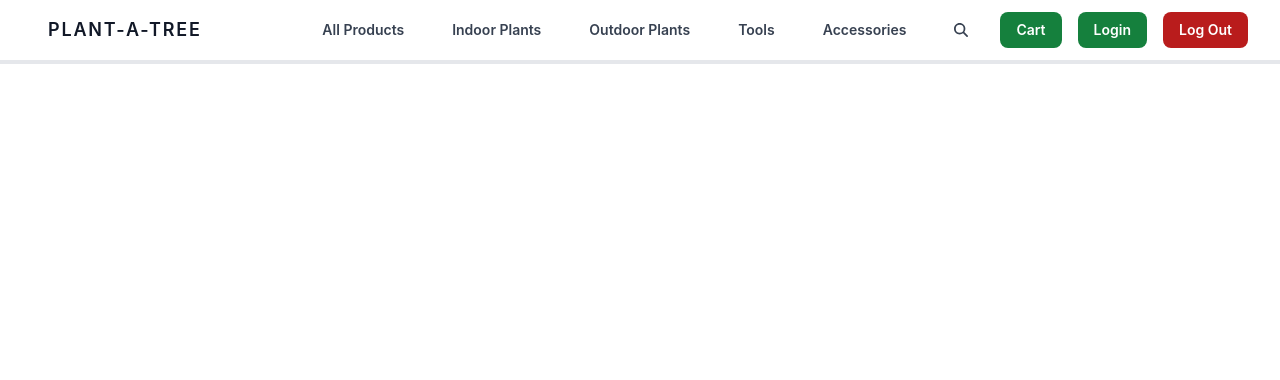
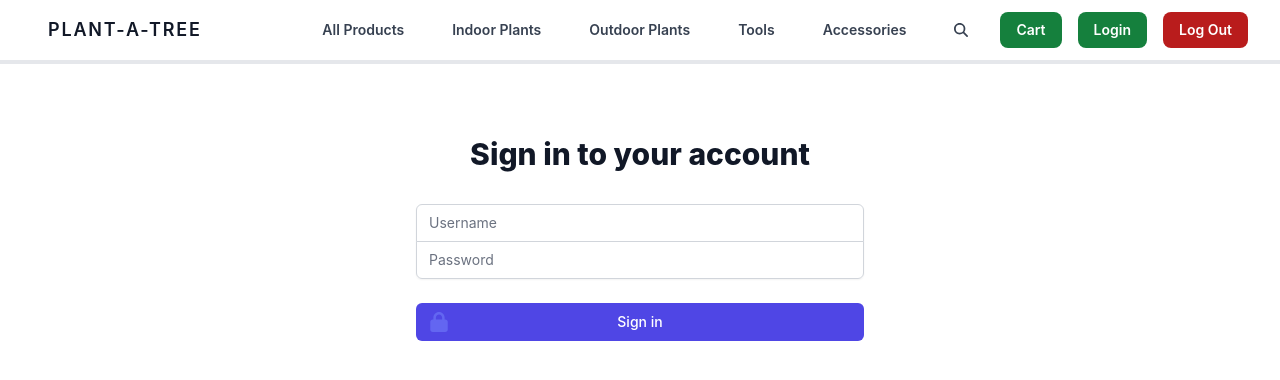
Before and after one commit to aamirmabs/java-react-ecommerce-store, a React (Create React App) app in the folder frontend/: page /login in a window 1280 px wide. Shown: the top 380 px of the page. Built offline with nearby package versions, Linux system fonts and the light colour scheme.

Commit message:
jwt token fetched on /authenticate call

```diff
--- a/frontend/package.json
+++ b/frontend/package.json
@@ -41,6 +41,7 @@
     ]
   },
   "devDependencies": {
+    "@tailwindcss/forms": "^0.5.0",
     "autoprefixer": "^10.4.4",
     "postcss": "^8.4.12",
     "tailwindcss": "^3.0.24"
--- a/frontend/src/App.js
+++ b/frontend/src/App.js
@@ -13,6 +13,7 @@
 import Homepage from "./components/Homepage";
 import Cart from "./components/Cart";
 import PaymentSuccess from "./components/PaymentSuccess";
+import Login from "./components/Login";
 
 import { CartProvider } from "./contexts/CartContext";
 import SearchPage from "./components/SearchPage";
@@ -45,6 +46,7 @@
             <Route path="/accessories" element={<ShowAccessories />}></Route>
             <Route path="/accessories/add" element={<AddAccessory />}></Route>
             <Route path="/cart" element={<Cart />}></Route>
+            <Route path="/login" element={<Login />}></Route>
             <Route path="/search" element={<SearchPage />}></Route>
             <Route
               path="/order-confirmation"
--- /dev/null
+++ b/frontend/src/components/Login.js
@@ -0,0 +1,100 @@
+import React, { useState } from "react";
+import { FontAwesomeIcon } from "@fortawesome/react-fontawesome";
+import { faLock } from "@fortawesome/free-solid-svg-icons";
+import Axios from "axios";
+
+function Login() {
+  const [email, setEmail] = useState("");
+  const [password, setPassword] = useState("");
+
+  const handleLogin = (e) => {
+    e.preventDefault();
+    Axios.post("http://localhost:8080/authenticate", {
+      userName: email,
+      userPassword: password,
+    })
+      .then((response) => {
+        return response.data;
+      })
+      .then((data) => {
+        console.log(data);
+        console.log("TOKEN: " + data.jwtToken);
+      })
+      .catch((error) => {
+        console.log(error);
+      });
+  };
+
+  const lockClosedIcon = (
+    <FontAwesomeIcon
+      icon={faLock}
+      className="h-5 w-5 text-indigo-500 group-hover:text-indigo-400"
+      aria-hidden="true"
+    />
+  );
+
+  return (
+    <div className="min-h-full flex items-center justify-center py-12 px-4 sm:px-6 lg:px-8">
+      <div className="max-w-md w-full space-y-8">
+        <div>
+          <h2 className="mt-6 text-center text-3xl font-extrabold text-gray-900">
+            Sign in to your account
+          </h2>
+        </div>
+        <form
+          className="mt-8 space-y-6"
+          method="POST"
+          onSubmit={(e) => handleLogin(e)}
+        >
+          <input type="hidden" name="remember" defaultValue="true" />
+          <div className="rounded-md shadow-sm -space-y-px">
+            <div>
+              <label htmlFor="username" className="sr-only">
+                Username
+              </label>
+              <input
+                id="username"
+                name="username"
+                type="text"
+                autoComplete="username"
+                required
+                className="appearance-none rounded-none relative block w-full px-3 py-2 border border-gray-300 placeholder-gray-500 text-gray-900 rounded-t-md focus:outline-none focus:ring-indigo-500 focus:border-indigo-500 focus:z-10 sm:text-sm"
+                placeholder="Username"
+                onChange={(e) => setEmail(e.target.value)}
+              />
+            </div>
+            <div>
+              <label htmlFor="password" className="sr-only">
+                Password
+              </label>
+              <input
+                id="password"
+                name="password"
+                type="password"
+                autoComplete="current-password"
+                required
+                className="appearance-none rounded-none relative block w-full px-3 py-2 border border-gray-300 placeholder-gray-500 text-gray-900 rounded-b-md focus:outline-none focus:ring-indigo-500 focus:border-indigo-500 focus:z-10 sm:text-sm"
+                placeholder="Password"
+                onChange={(e) => setPassword(e.target.value)}
+              />
+            </div>
+          </div>
+
+          <div>
+            <button
+              type="submit"
+              className="group relative w-full flex justify-center py-2 px-4 border border-transparent text-sm font-medium rounded-md text-white bg-indigo-600 hover:bg-indigo-700 focus:outline-none focus:ring-2 focus:ring-offset-2 focus:ring-indigo-500"
+            >
+              <span className="absolute left-0 inset-y-0 flex items-center pl-3">
+                {lockClosedIcon}
+              </span>
+              Sign in
+            </button>
+          </div>
+        </form>
+      </div>
+    </div>
+  );
+}
+
+export default Login;
--- a/frontend/tailwind.config.js
+++ b/frontend/tailwind.config.js
@@ -3,5 +3,5 @@
   theme: {
     extend: {},
   },
-  plugins: [],
+  plugins: [require("@tailwindcss/forms")],
 };
```
Also changed, not shown: 1 other file (tests, documents, lock files or other folders).
